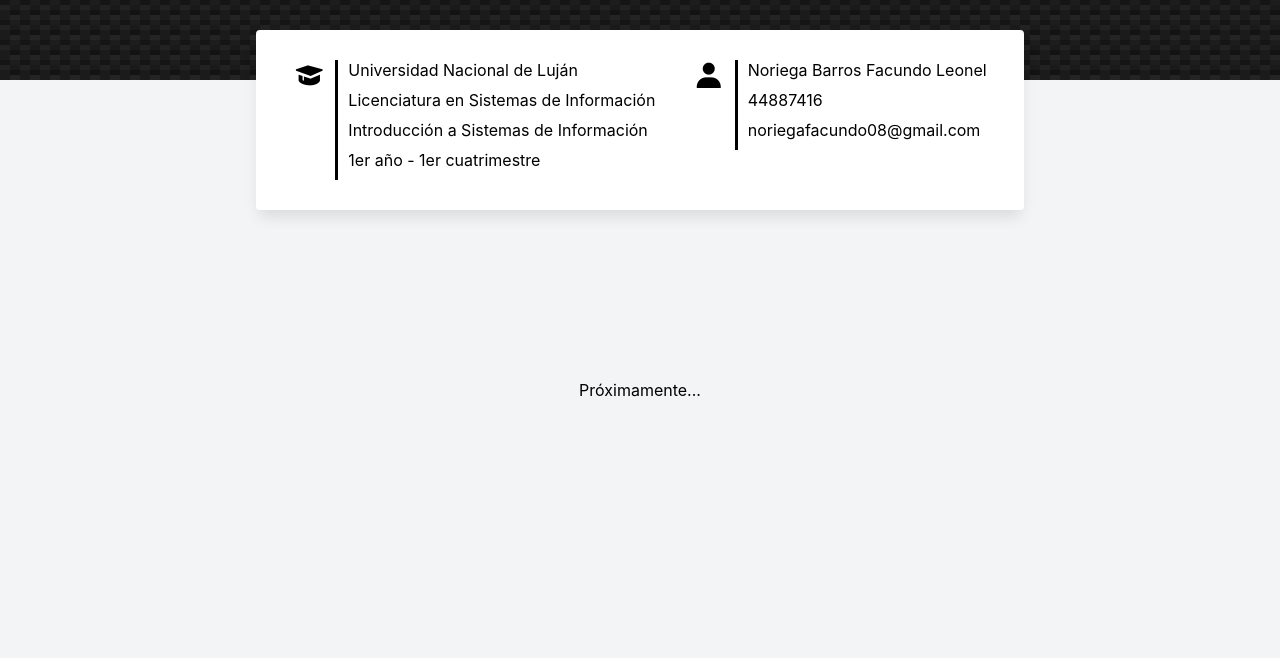
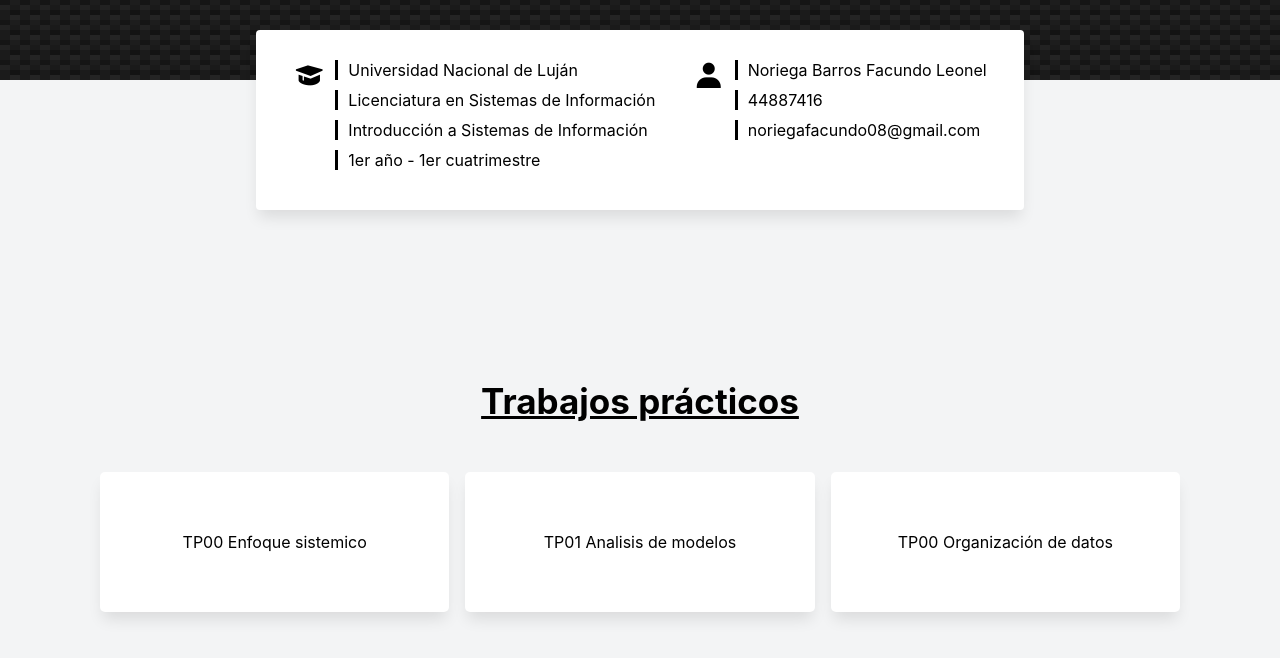
Before and after one commit to facuNorie/IntroSistemas, a plain HTML site: page index.html in a window 1280 px wide. Shown: the part 320-978 px from the top of the page. Drawn offline with nearby package versions, Linux system fonts and the light colour scheme.

Commit message:
Adding links to tps

```diff
--- a/index.css
+++ b/index.css
@@ -9,7 +9,7 @@
 
 body {
   background-color: rgb(243, 244, 245);
-  height: 1000px;
+  height: 1200px;
 }
 
 .background {
@@ -29,6 +29,7 @@ body {
     );
   background-color: #131313;
   background-size: 20px 20px;
+  height: 400px;
 }
 
 .centerProfile {
@@ -37,7 +38,6 @@ body {
   align-items: center;
   justify-content: center;
   color: white;
-  height: 400px;
 }
 h2 {
   color: #d4d1d1;
@@ -60,7 +60,6 @@ h2 {
   background-color: #fff;
   width: 60%;
   border-radius: 4px;
-  transition: all ease 0.5s;
   box-shadow: 0px 10px 15px -3px rgba(0, 0, 0, 0.1);
   left: 0;
   right: 0;
@@ -68,9 +67,6 @@ h2 {
   display: flex;
   justify-content: space-evenly;
   padding: 30px 0;
-}
-.card:hover {
-  transform: scale(1.05);
 }
 
 .cardItem {
@@ -82,17 +78,43 @@ h2 {
   padding-right: 10px;
 }
 .textCard {
-  border-left: 3px solid #000;
   height: fit-content;
 }
 .textCard p {
+  border-left: 3px solid #000;
   margin-bottom: 10px;
   padding-left: 10px;
 }
+#uniqTitleTP {
+  font-size: 35px;
+  margin-top: 300px;
+  margin-bottom: 50px;
+  text-align: center;
+  text-decoration: underline;
+}
+.content {
+  padding: 0 100px;
+  display: grid;
+  grid-template-columns: repeat(auto-fit, minmax(200px, 1fr));
+  gap: 1rem;
+}
+.content a {
+  text-decoration: none;
+}
 
-.content {
-  margin-top: 300px;
-  text-align: center;
+.cardTp {
+  background-color: white;
+  color: #000;
+  height: 140px;
+  border-radius: 5px;
+  transition: all ease 0.5s;
+  display: flex;
+  align-items: center;
+  justify-content: center;
+  box-shadow: 0px 10px 15px -3px rgba(0, 0, 0, 0.1);
+}
+.cardTp:hover {
+  transform: scale(1.02);
 }
 
 @media (max-width: 900px) {
--- a/index.html
+++ b/index.html
@@ -43,6 +43,19 @@
       </div>
     </div>
     <!-- Three -->
-    <div class="content">Próximamente...</div>
+    <h3 id="uniqTitleTP">Trabajos prácticos</h3>
+    <div class="content">
+      <a href="./tps/tp00Enfoquesistemico/index.html">
+        <div class="cardTp">
+          <p>TP00 Enfoque sistemico</p>
+        </div>
+      </a>
+      <a href="./tps/tp01Analisismodelos/index.html">
+        <div class="cardTp">TP01 Analisis de modelos</div>
+      </a>
+      <a href="./tps/tp00OrganizacionDatos/index.html">
+        <div class="cardTp">TP00 Organización de datos</div>
+      </a>
+    </div>
   </body>
 </html>
```
